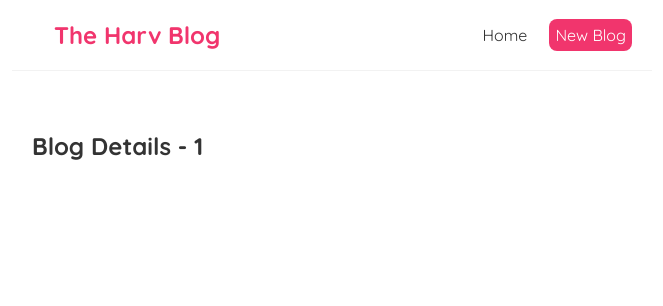
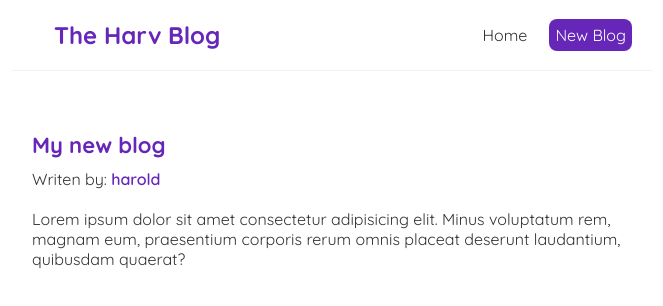
Before and after one commit to haroldjeshua/hard-redact-boggles, a React (Create React App) app: page /blogs/1 in a window 1280 px wide. Shown: the top 306 px of the page, without its empty margins (308-971 px from the left). Built offline with nearby package versions, Linux system fonts and the light colour scheme; data requests are answered from the project's data file.

Commit message:
lesson 26 for jrs: reusing custom hook (useFetch)

```diff
--- a/data/db.json
+++ b/data/db.json
@@ -2,25 +2,25 @@
 	"blogs": [
 		{
 			"title": "My new blog",
-			"body": "lorem ipsum 123...",
+			"body": "Lorem ipsum dolor sit amet consectetur adipisicing elit. Minus voluptatum rem, magnam eum, praesentium corporis rerum omnis placeat deserunt laudantium, quibusdam quaerat?",
 			"author": "harold",
 			"id": 1
 		},
 		{
 			"title": "Welcome blog",
-			"body": "lorem ipsum 456...",
+			"body": "Lorem ipsum dolor sit amet consectetur adipisicing elit. Voluptatem veritatis doloremque commodi accusamus. Itaque commodi voluptate consequuntur quam voluptates fuga quaerat adipisci consequatur obcaecati. Expedita tenetur consequatur commodi perferendis vel aperiam officiis.",
 			"author": "jeshua",
 			"id": 2
 		},
 		{
 			"title": "Welcome blog",
-			"body": "lorem ipsum 789...",
+			"body": "Lorem ipsum dolor sit amet consectetur adipisicing elit. Eum culpa praesentium nam nisi in aspernatur expedita sunt quam? Natus, illum itaque incidunt assumenda cum excepturi odit placeat nulla iste. Laboriosam repudiandae deserunt quod corrupti odio assumenda vel illum accusantium, ratione corporis tempora officia unde.",
 			"author": "varde",
 			"id": 3
 		},
 		{
 			"title": "survival101",
-			"body": "lorem ipsum 000...",
+			"body": "Lorem ipsum dolor, sit amet consectetur adipisicing elit. Odit magnam animi dolore fugit commodi accusamus assumenda reprehenderit! Fugit.",
 			"author": "harold",
 			"id": 4
 		}
--- a/src/BlogDetails.js
+++ b/src/BlogDetails.js
@@ -1,11 +1,21 @@
 import { useParams } from "react-router-dom";
+import useFetch from "./useFetch";
 
 const BlogDetails = () => {
     const { id } = useParams();
+    const { data: blog, error, isPending } = useFetch('http://localhost:8000/blogs/' + id);
 
     return (
         <div className="blog-details">
-            <h2>Blog Details - { id }</h2>
+            { isPending && <div>Loading....</div> }
+            { error && <div>{ error }</div>}
+            { blog && (
+                <article className="blog-detail-wrapper">
+                    <h2>{ blog.title }</h2>
+                    <p>Writen by: <span>{ blog.author }</span> </p>
+                    <div>{ blog.body }</div>
+                </article>
+            )}
         </div>
      );
 }
--- a/src/Navbar.js
+++ b/src/Navbar.js
@@ -8,7 +8,7 @@ const Navbar = () => {
 				<Link to="/">Home</Link>
 				<Link to="/create" style={{
 					color: "white",
-					backgroundColor: "#f1356d",
+					backgroundColor: "#6627b9",
 					borderRadius: "8px"
 				}}>New Blog</Link>
 			</div>
--- a/src/index.css
+++ b/src/index.css
@@ -17,7 +17,7 @@
 }
 
 .navbar h1 {
-	color: #f1356d;
+	color: #6627b9;
 }
 
 .navbar .links {
@@ -31,11 +31,11 @@
 }
 
 .navbar a:hover {
-	color: #f1356d;
+	color: #6627b9;
 }
 
 .site-name {
-	color: #f1356d;
+	color: #6627b9;
 }
 
 .content {
@@ -53,16 +53,32 @@
 }
 
 .blog-preview:hover {
-	background-color: #f0b3c5;
+	background-color: #c8a8f3;
 	box-shadow: 1px 3px 5px (rgba(0, 0, 0, .1));
 }
 
 .blog-preview h2 {
 	font-size: 20px;
-	color: #f1356d;
+	color: #6627b9;
 	margin-bottom: 8px;
 }
 
 .blog-preview a {
 	text-decoration: none;
 }
+
+.blog-details h2 {
+	font-size: 22px;
+	font-weight: 700;
+	color: #6627b9;
+	margin-bottom: 10px;
+}
+
+.blog-details p span {
+	color: #6627b9;
+	font-weight: 600;
+}
+
+.blog-details div {
+	margin: 20px 0;
+}
```
